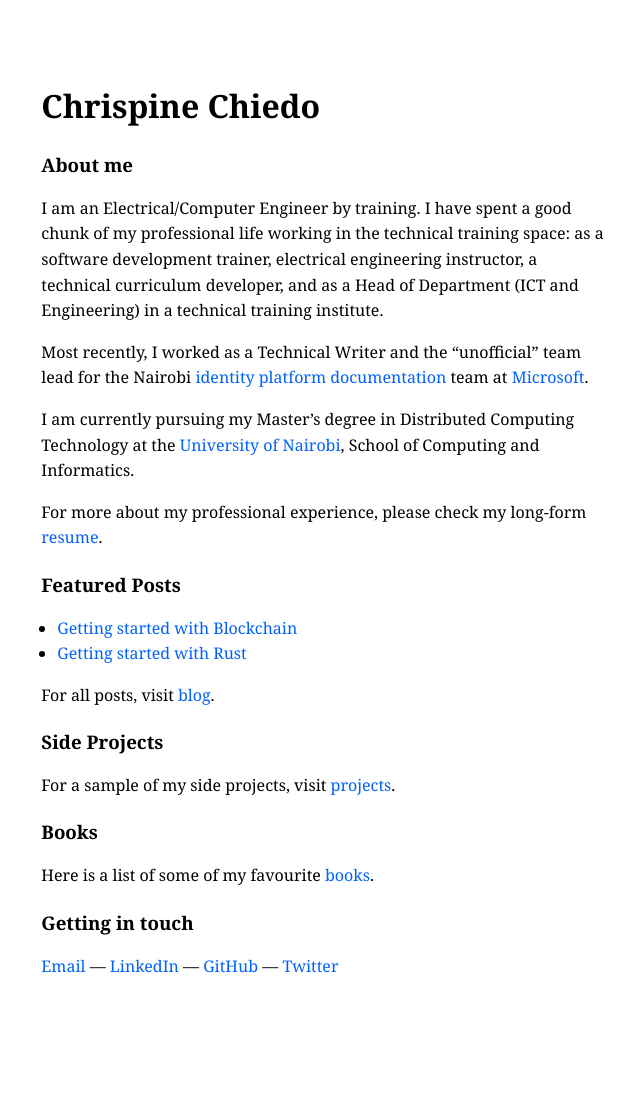
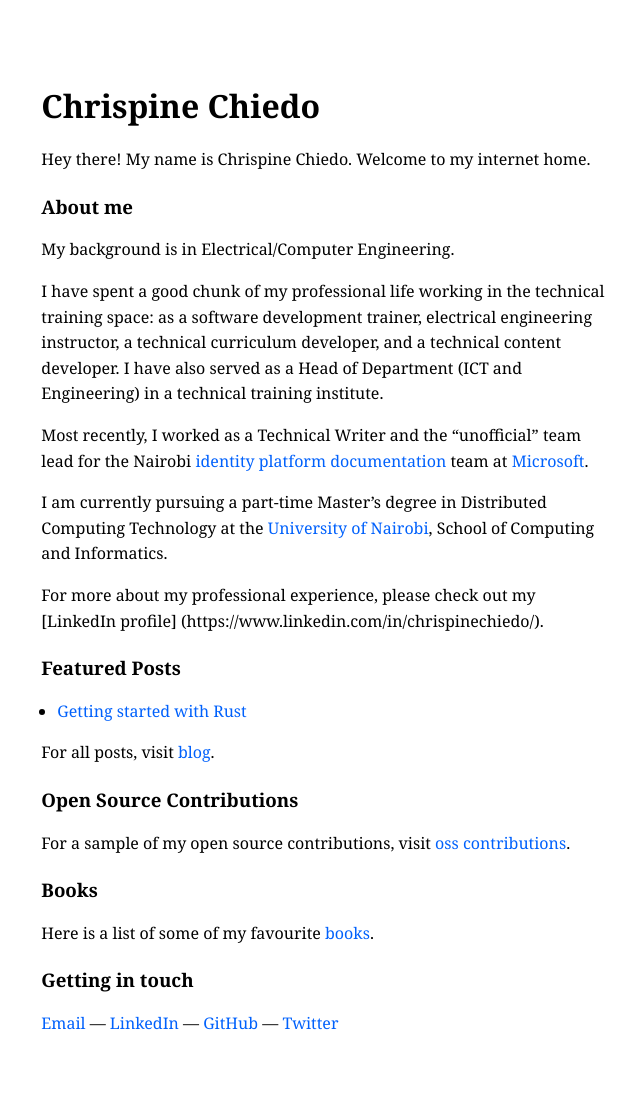
Before and after one commit to chrischiedo/chrischiedo.github.io, a Jekyll site: the page built from index.md, in a window 1280 px wide. Shown: the whole page, without its empty margins (316-956 px from the left). Built offline with Jekyll 4.4.1, drawn with Linux system fonts in a browser that asks for light colours; our own code applies the rules of GitHub Pages for plain Markdown files; before the commit the page ends 1043 px from its top, so only the background shows below that.

Commit message:
update site and add new 'contribute' page

```diff
--- a/index.md
+++ b/index.md
@@ -7,23 +7,24 @@ redirect_from:
 
 # Chrispine Chiedo
 
+Hey there! My name is Chrispine Chiedo. Welcome to my internet home.
+
 ### About me
 
-I am an Electrical/Computer Engineer by training. I have spent a good chunk of
-my professional life working in the technical training space: as a software
+My background is in Electrical/Computer Engineering.
+
+I have spent a good chunk of my professional life working in the technical training space: as a software
 development trainer, electrical engineering instructor, a technical curriculum
-developer, and as a Head of Department (ICT and Engineering) in a technical
-training institute.
+developer, and a technical content developer. I have also served as a Head of Department (ICT and Engineering) in a technical training institute.
 
 Most recently, I worked as a Technical Writer and the "unofficial" team lead for the Nairobi [identity platform
-documentation](https://learn.microsoft.com/en-us/azure/active-directory/develop/)
-team at [Microsoft](https://www.microsoft.com/).
+documentation](https://learn.microsoft.com/en-us/azure/active-directory/develop/) team at [Microsoft](https://www.microsoft.com/).
 
-I am currently pursuing my Master’s degree in Distributed Computing Technology
+I am currently pursuing a part-time Master’s degree in Distributed Computing Technology
 at the [University of Nairobi](https://www.uonbi.ac.ke/), School of Computing
 and Informatics.
 
-For more about my professional experience, please check my long-form [resume]({% link resume.md %}).
+For more about my professional experience, please check out my [LinkedIn profile] (https://www.linkedin.com/in/chrispinechiedo/).
 
 ### Featured Posts
 
@@ -37,9 +38,9 @@ For more about my professional experience, please check my long-form [resume]({%
 
 For all posts, visit [blog]({% link blog.md %}).
 
-### Side Projects
+### Open Source Contributions
 
-For a sample of my side projects, visit [projects]({% link projects.md %}).
+For a sample of my open source contributions, visit [oss contributions]({% link contribute.md %}).
 
 ### Books
 
```
Also changed, not shown: _posts/2022-11-06-getting-started-blockchain.md (deleted, +0 -210 lines), contribute.md (added, +10 -0 lines), resume.md (+5 -12 lines).
